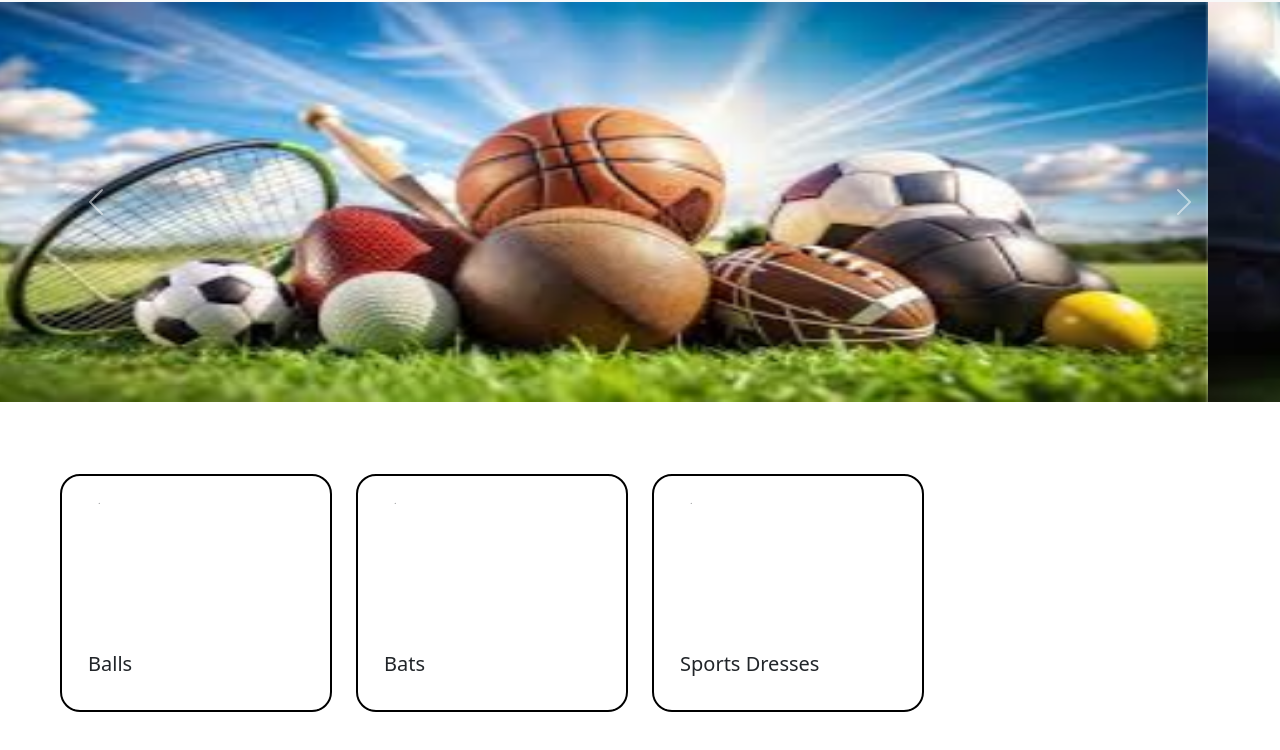
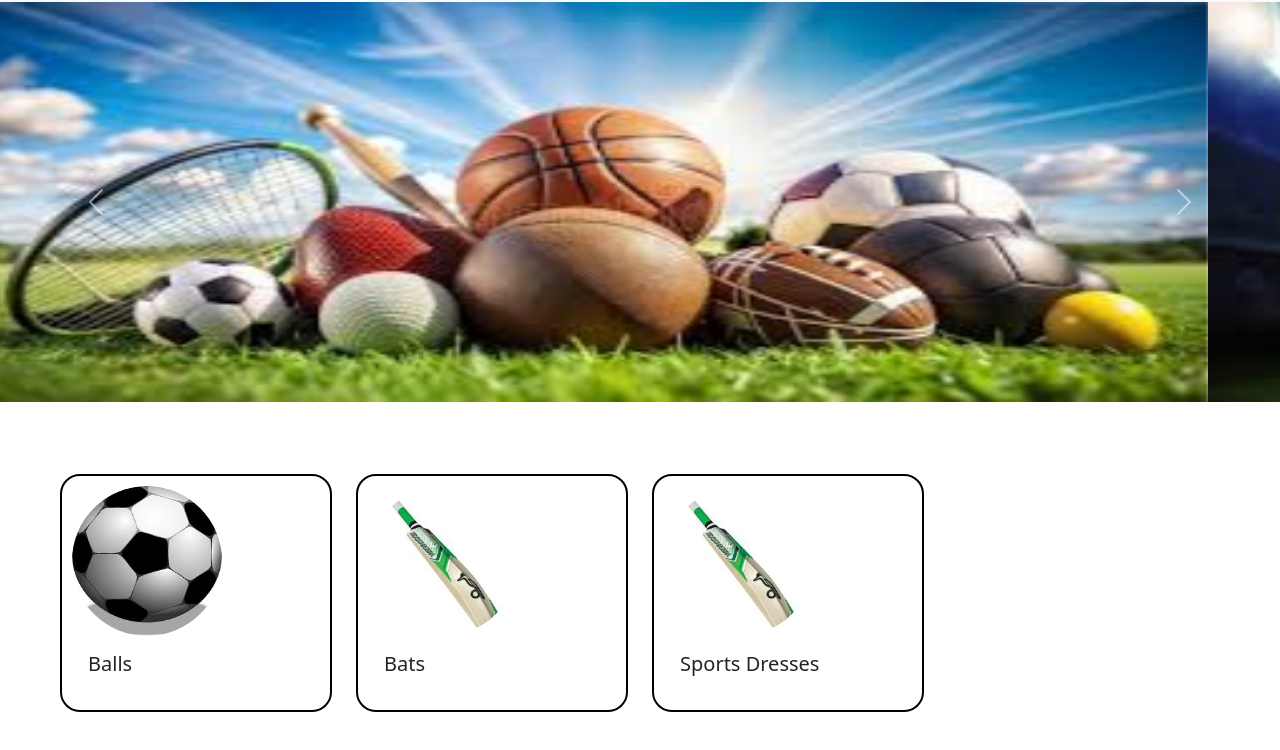
Before and after one commit to Priyagithub1997/sportsproductwebsite, a plain HTML site: page index.html in a window 1280 px wide. Shown: the part 54-804 px from the top of the page. Drawn offline with nearby package versions, Linux system fonts and the light colour scheme; the site is published under a folder, as on GitHub Pages, so addresses that start at the root find nothing.

Commit message:
changed 1

```diff
--- a/index.html
+++ b/index.html
@@ -79,7 +79,7 @@ crossorigin="anonymous">
     <div class="row row-cols-1 row-cols-md-4 g-4 m-5 ">
         <div class="col category">
           <div class="card h-100" onclick="displayballs()">
-            <img src="/images/ball.jpg" class="card-img-top" alt="...">
+            <img src="./images/ball.jpg" class="card-img-top" alt="...">
             <div class="card-body">
               <h5 class="card-title">Balls</h5>
             </div>
@@ -87,7 +87,7 @@ crossorigin="anonymous">
         </div>
         <div class="col category">
           <div class="card h-100" onclick="displaybats()">
-            <img src="/images/bat.jpg" class="card-img-top" alt="...">
+            <img src="./images/bat.jpg" class="card-img-top" alt="...">
             <div class="card-body">
               <h5 class="card-title">Bats</h5>
             </div>
@@ -95,7 +95,7 @@ crossorigin="anonymous">
         </div>
         <div class="col category">
           <div class="card h-100" onclick="displaydress()">
-            <img src="/images/bat.jpg" class="card-img-top" alt="...">
+            <img src="./images/bat.jpg" class="card-img-top" alt="...">
             <div class="card-body">
               <h5 class="card-title">Sports Dresses</h5>
             </div>
```
